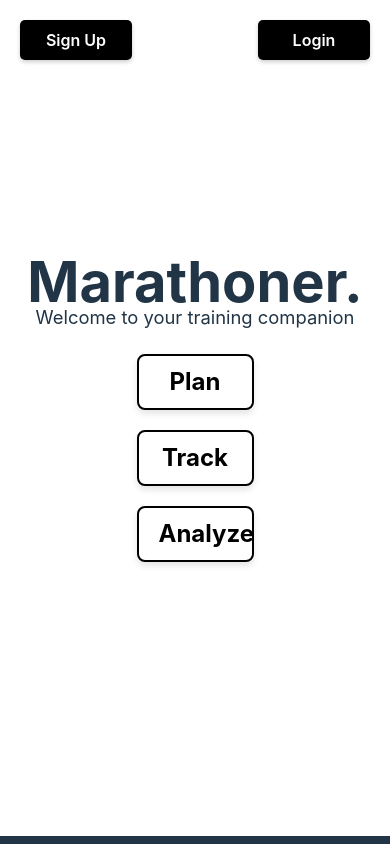
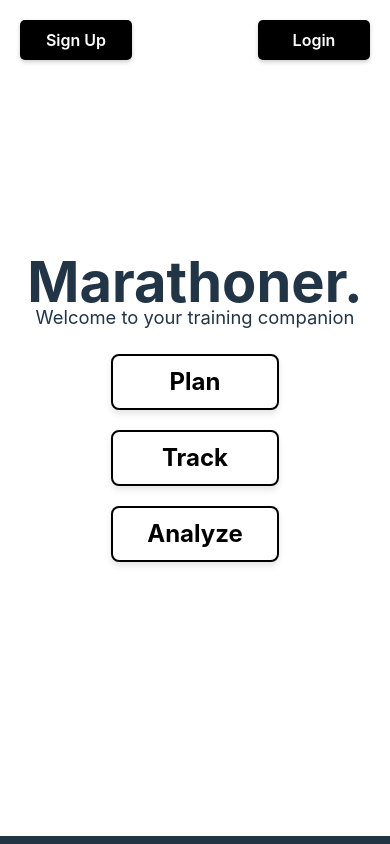
Before and after one commit to tulloch022/marathoner, a React (Vite) app: page / in a window 390 px wide. Shown: the top 844 px of the page. Built offline with nearby package versions, Linux system fonts and the light colour scheme.

Commit message:
fixed sizing of buttons for mobile

```diff
--- a/src/index.css
+++ b/src/index.css
@@ -235,6 +235,10 @@ h1, p {
     font-size: 0.75em;
     line-height: 1.2em;
   }
+
+  .box-under-arrow {
+    width: 7em;
+  }
 }
 
 .login-btn {
```
